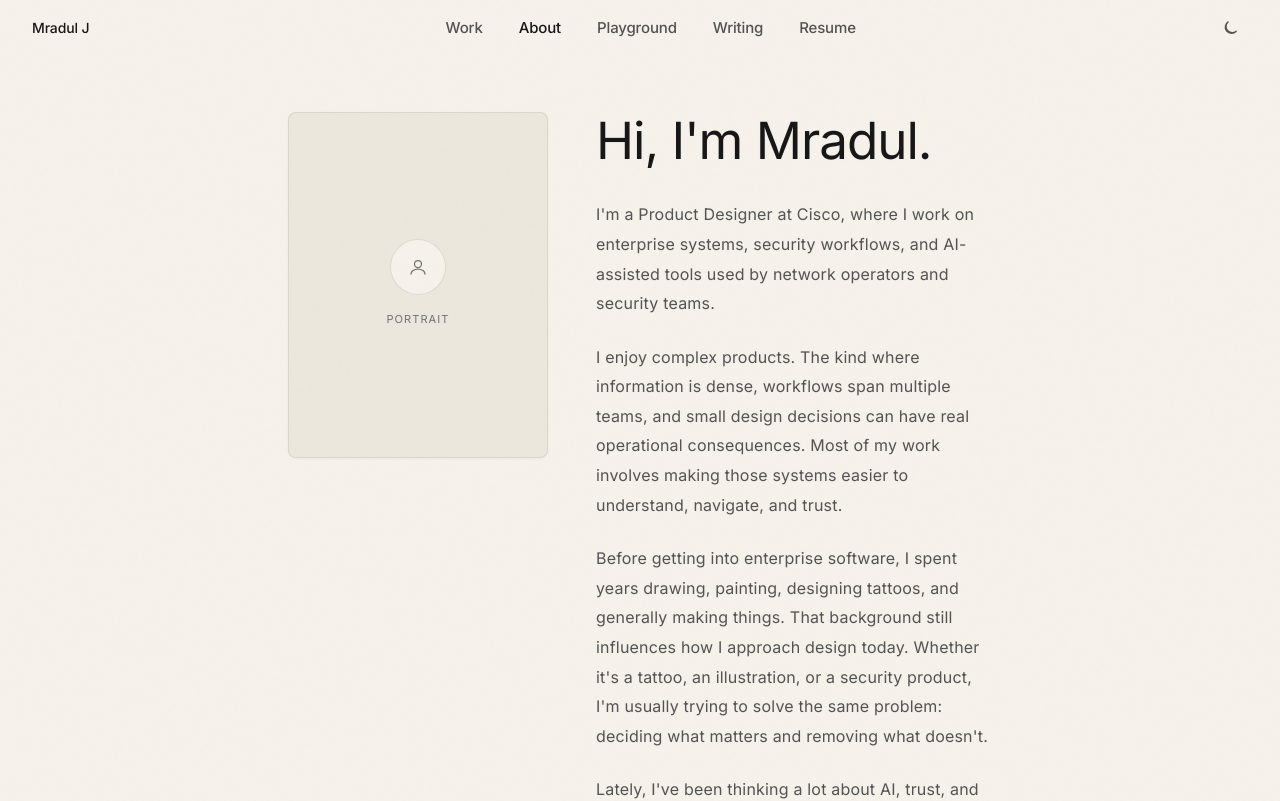
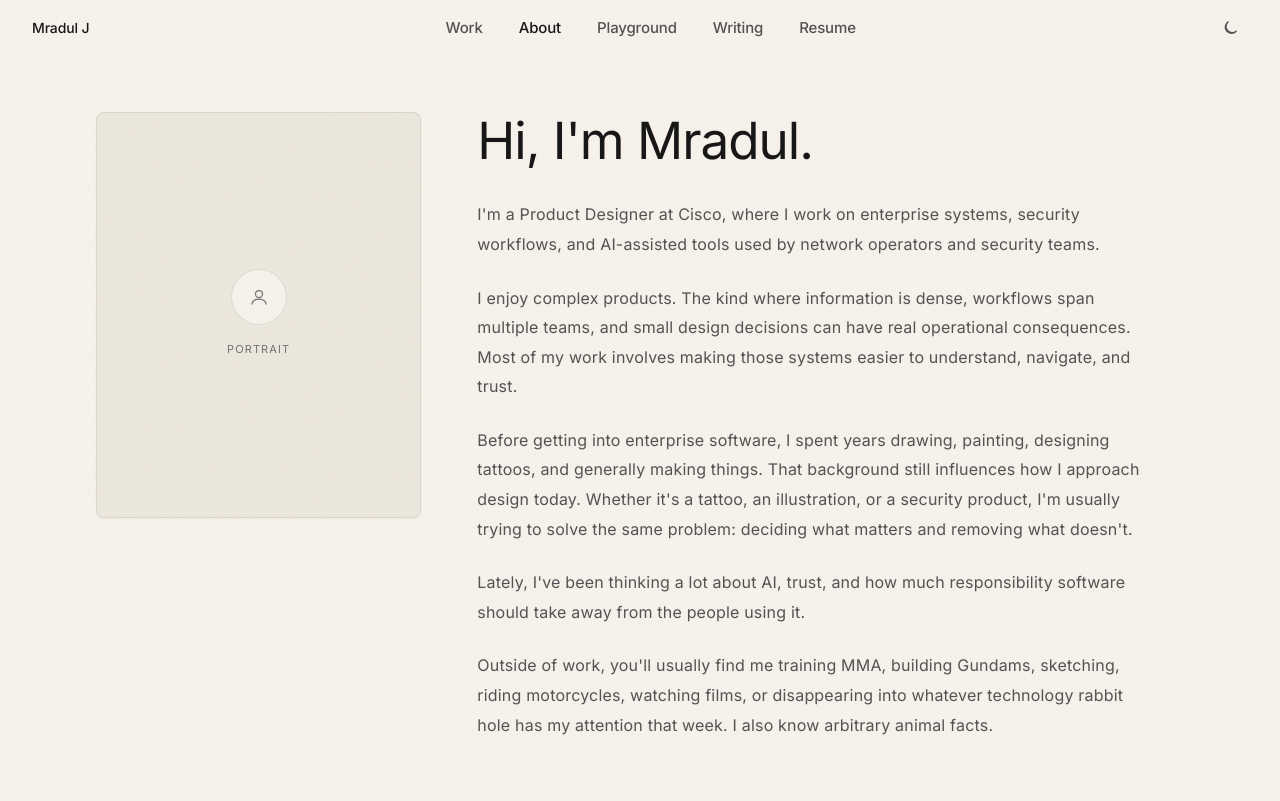
Before and after one commit to mrjartworks-svg/Portfolio, a Next.js app: page /about in a window 1280 px wide. Shown: the top 801 px of the page. Built offline with nearby package versions, Linux system fonts and the light colour scheme; a web font is replaced by a local one.

Commit message:
Align About intro to full container width like Beyond work.

```diff
--- a/src/app/about/page.tsx
+++ b/src/app/about/page.tsx
@@ -16,15 +16,19 @@ export default function AboutPage() {
   return (
     <>
       <Section className="grain pt-28 pb-section-sm">
-        <Container size="narrow">
+        <Container>
           <FadeIn>
-            <div className="flex flex-col gap-10 sm:flex-row sm:items-start sm:gap-12">
-              <AboutPortrait src={aboutPortrait.src} alt={aboutPortrait.alt} />
-              <div className="min-w-0 flex-1">
-                <h1 className="font-display text-display-lg text-[var(--text)]">
+            <div className="grid gap-10 lg:grid-cols-12 lg:items-start lg:gap-14">
+              <AboutPortrait
+                src={aboutPortrait.src}
+                alt={aboutPortrait.alt}
+                className="lg:col-span-5 xl:col-span-4"
+              />
+              <div className="min-w-0 lg:col-span-7 xl:col-span-8">
+                <h1 className="font-display text-display-lg text-[var(--text)] max-w-2xl">
                   Hi, I&apos;m Mradul.
                 </h1>
-                <div className="prose-editorial mt-8 space-y-6">
+                <div className="prose-editorial mt-8 max-w-2xl space-y-6">
                   <p>
                     I&apos;m a Product Designer at Cisco, where I work on enterprise
                     systems, security workflows, and AI-assisted tools used by network
--- a/src/components/about/AboutPortrait.tsx
+++ b/src/components/about/AboutPortrait.tsx
@@ -15,11 +15,11 @@ export function AboutPortrait({
   return (
     <figure
       className={cn(
-        "relative mx-auto w-full max-w-[240px] shrink-0 overflow-hidden rounded-md border border-[color-mix(in_srgb,var(--text)_8%,transparent)] bg-[var(--bg-secondary)] shadow-[0_1px_3px_rgba(17,17,17,0.04)] sm:max-w-[260px]",
+        "relative w-full overflow-hidden rounded-md border border-[color-mix(in_srgb,var(--text)_8%,transparent)] bg-[var(--bg-secondary)] shadow-[0_1px_3px_rgba(17,17,17,0.04)]",
         className
       )}
     >
-      <div className="relative aspect-[3/4]">
+      <div className="relative aspect-[4/5] sm:aspect-[3/4] lg:aspect-[4/5]">
         {src ? (
           <Image
             src={src}
@@ -27,7 +27,7 @@ export function AboutPortrait({
             fill
             unoptimized
             className="object-cover"
-            sizes="(max-width: 640px) 240px, 260px"
+            sizes="(max-width: 1024px) 100vw, 420px"
             priority
           />
         ) : (
```
